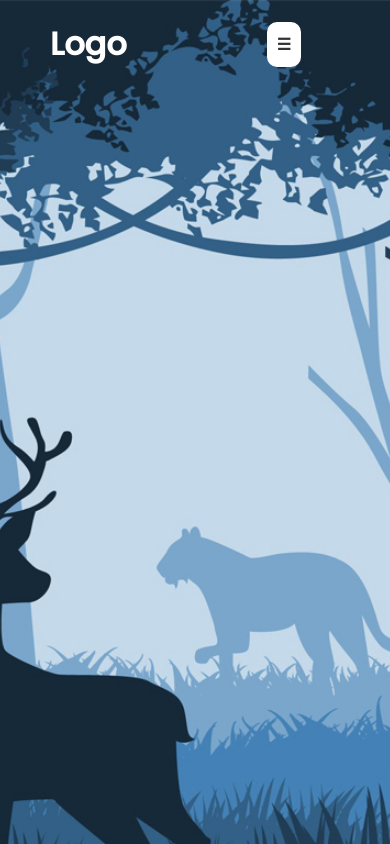
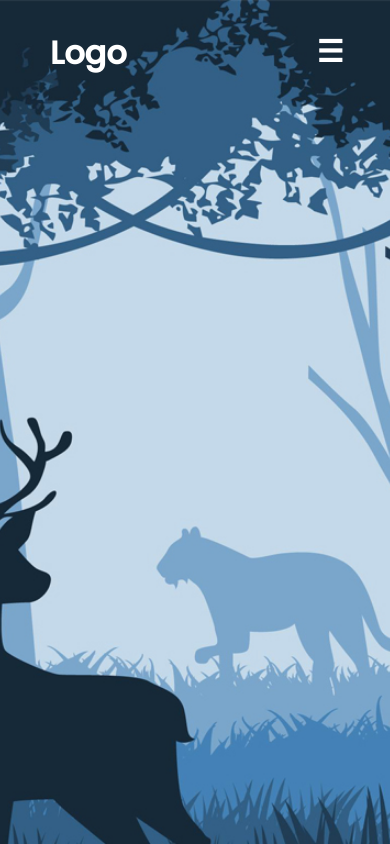
Before and after one commit to 26Tassiofernandes/tela-login-animada, a plain HTML site: page index.html in a window 390 px wide. Drawn offline with nearby package versions, Linux system fonts and the light colour scheme.

Commit message:
update  navbar

```diff
--- a/src/CSS/responsivo.css
+++ b/src/CSS/responsivo.css
@@ -8,13 +8,19 @@
     }
 
     header > div.menu-icon {
-        display: block;
-        background-color: white;
+        position: relative;
+        top: 0px;
+        left: 40px;
+        right: 0;
+        justify-content: center;
+        font-size: 30px;
         padding: 10px;
         border-radius: 10px;
         cursor: pointer;
         font-weight: bold;
-        color: #333;
+        color: white;
+        display: block;
+
     }
 
     header > nav.abas {
```
